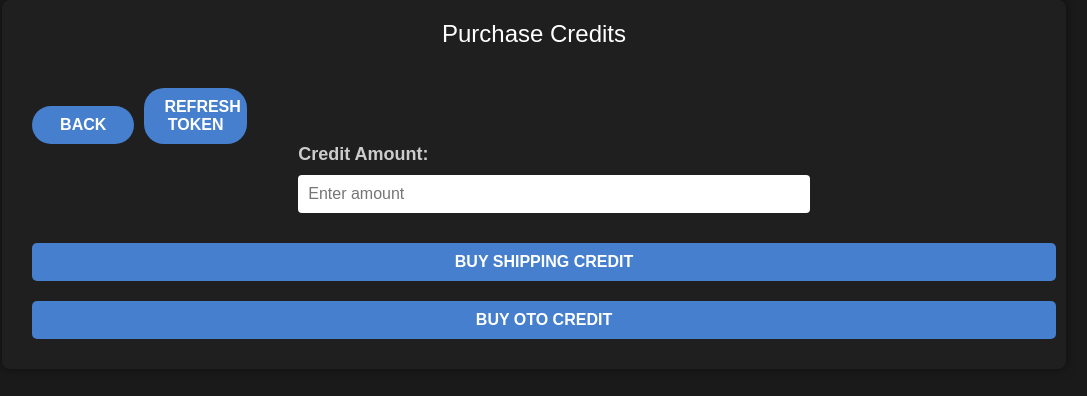
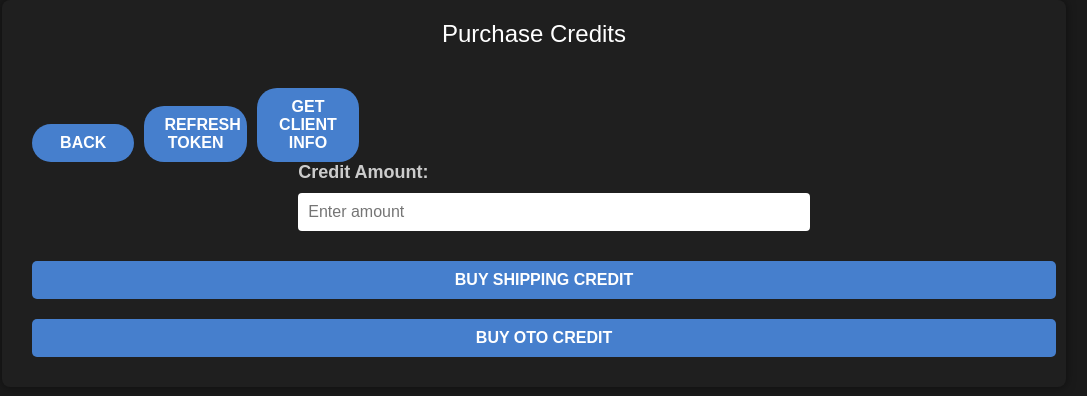
Before and after one commit to mrnbrase/OTO-APIs, a React (Create React App) app in the folder appa/: page /purchase-credits in a window 1280 px wide. Shown: the top 396 px of the page, without its empty margins (106-1193 px from the left). Built offline with nearby package versions, Linux system fonts and the light colour scheme; no server answers.

Commit message:
Update PurchaseCredits.js

```diff
--- a/appa/src/PurchaseCredits.js
+++ b/appa/src/PurchaseCredits.js
@@ -8,6 +8,10 @@ const PurchaseCredits = () => {
     const [tokenExpiry, setTokenExpiry] = useState(null);
     const [creditAmount, setCreditAmount] = useState('');
     const [paymentURL, setPaymentURL] = useState('');
+    const [clientInfo, setClientInfo] = useState({
+        remainingShippingCredit: null,
+        remainingOTOCredit: null,
+    });
 
     // Load the token and its expiry time from localStorage when the component mounts
     useEffect(() => {
@@ -99,6 +103,32 @@ const PurchaseCredits = () => {
         .catch(error => console.log('Error purchasing OTO credit:', error));
     };
 
+    const getClientInfo = () => {
+        checkTokenExpiry();
+        if (!token) {
+            console.log('No token available');
+            return;
+        }
+
+        const config = {
+            method: 'get',
+            url: 'https://staging-api.tryoto.com/rest/v2/clientInfo', // Updated to staging endpoint
+            headers: {
+                'Authorization': `Bearer ${token}`
+            }
+        };
+
+        axios(config)
+        .then(response => {
+            setClientInfo({
+                remainingShippingCredit: response.data.remainingShippingCredit,
+                remainingOTOCredit: response.data.remainingOTOCredit,
+            });
+            console.log('Client Info:', response.data);
+        })
+        .catch(error => console.log('Error fetching client info:', error));
+    };
+
     return (
         <div className="container">
             <div className="heading">Purchase Credits</div>
@@ -106,6 +136,14 @@ const PurchaseCredits = () => {
                 <button className="rbutton">Back</button>
             </Link>
             <button className="rbutton" onClick={getToken}>Refresh Token</button>
+            <button className="rbutton" onClick={getClientInfo}>Get Client Info</button>
+
+            {clientInfo.remainingShippingCredit !== null && (
+                <div className="info">
+                    <p>Remaining Shipping Credit: {clientInfo.remainingShippingCredit}</p>
+                    <p>Remaining OTO Credit: {clientInfo.remainingOTOCredit}</p>
+                </div>
+            )}
 
             <div className="form">
                 <label className="label">
```
